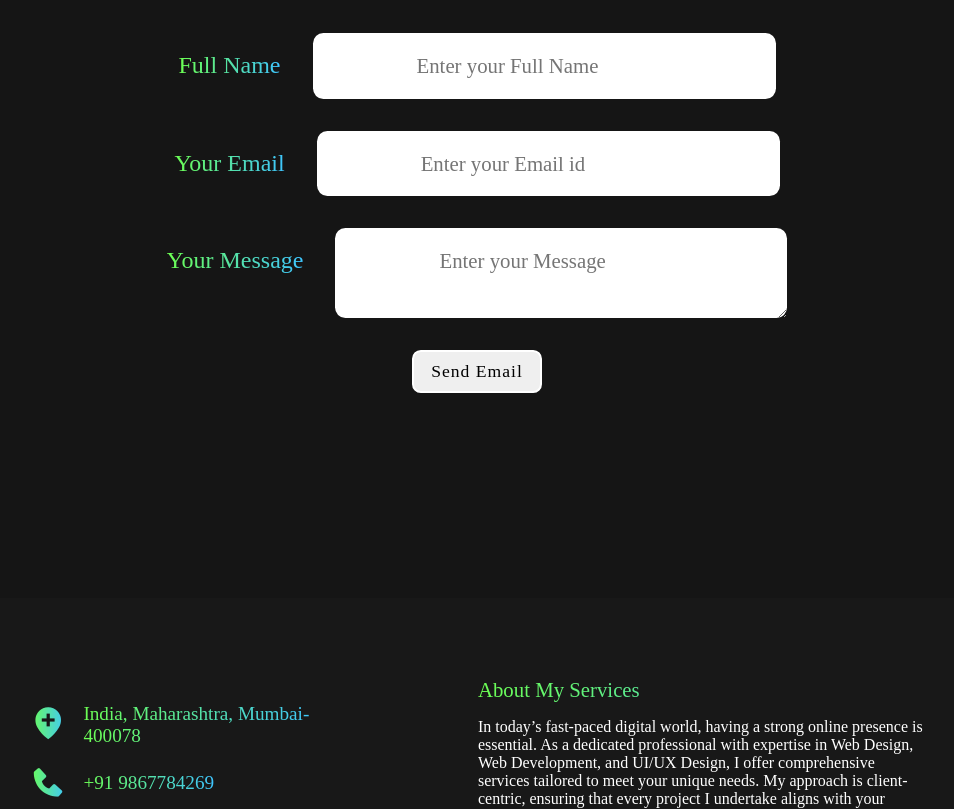
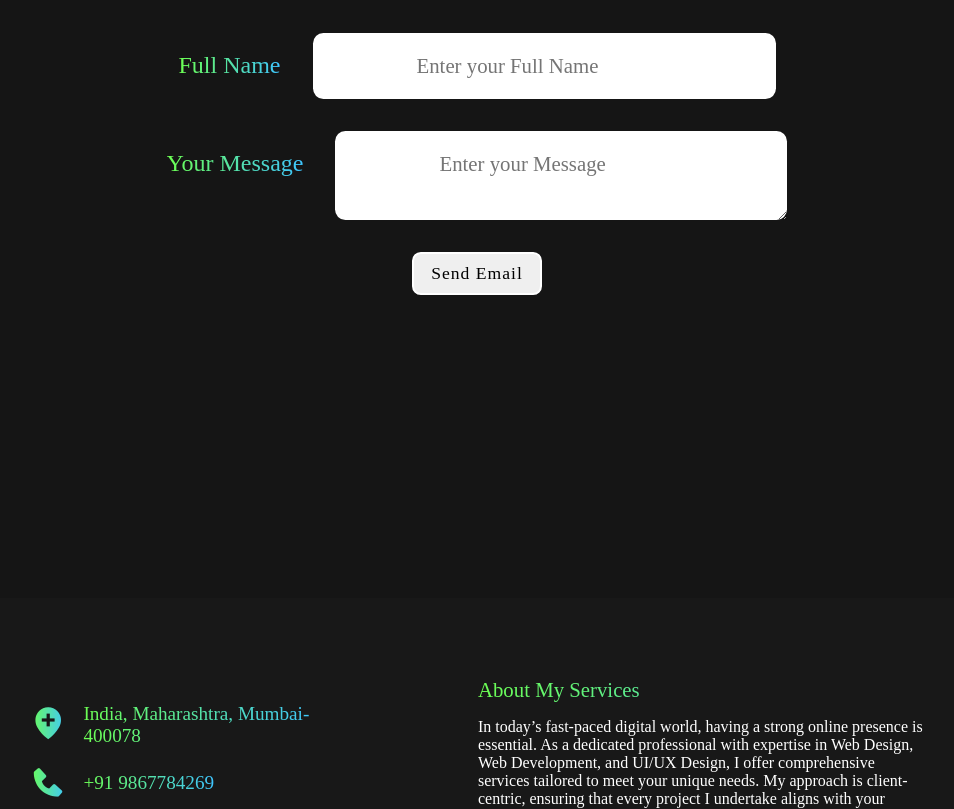
Before and after one commit to amisha-ctrl/My-Portfolio, a plain HTML site: page index.html in a window 1280 px wide. Shown: the part 2940-3749 px from the top of the page, without its empty margins (163-1117 px from the left). Drawn offline with nearby package versions, Linux system fonts and the light colour scheme.

Commit message:
Update index.html

```diff
--- a/index.html
+++ b/index.html
@@ -143,10 +143,8 @@
             <div class="input-box">
                 <span>Full Name</span>
                 <input type="text" id="fullName" name="from_name" placeholder="Enter your Full Name">
-            </div> <div class="input-box">
-                <span>Your Email</span>
-                <input type="email" id="userEmail" name="reply_to" placeholder="Enter your Email id">
-            </div> <div class="input-box">
+            </div>
+            <div class="input-box">
                 <span>Your Message</span>
                 <textarea type="text" id="message" name="message" placeholder="Enter your Message"></textarea>
             </div>
```
